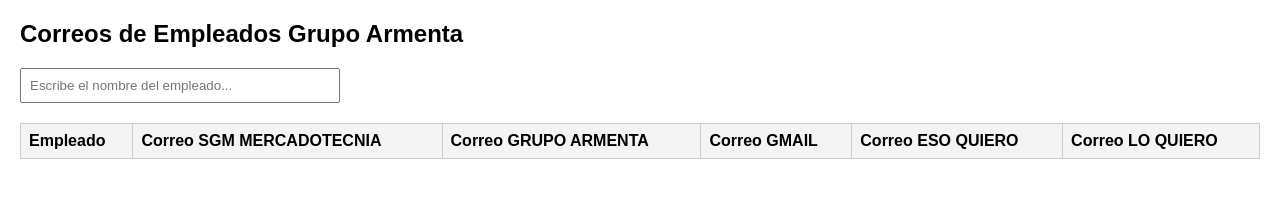
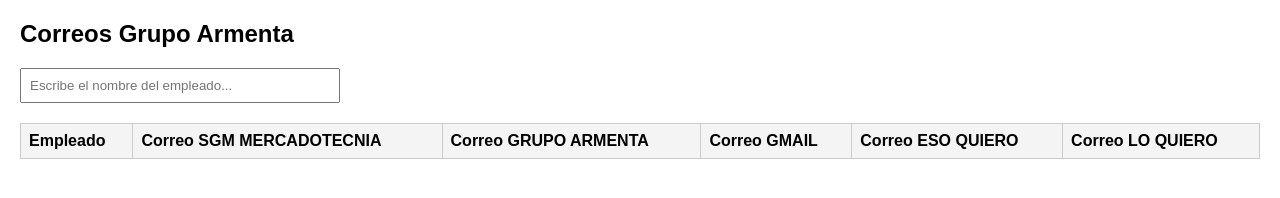
Before and after one commit to DavilaSGM/email, a plain HTML site: page index.html in a window 1280 px wide. Drawn offline with Linux system fonts and the light colour scheme; no server answers.

Commit message:
Update index.html
cambio de titulo

```diff
--- a/index.html
+++ b/index.html
@@ -14,7 +14,7 @@
 </head>
 <body>
 
-<h2>Correos de Empleados Grupo Armenta</h2>
+<h2>Correos Grupo Armenta</h2>
 <input type="text" id="buscar" placeholder="Escribe el nombre del empleado..." />
 
 <table id="tabla" aria-live="polite">
```
